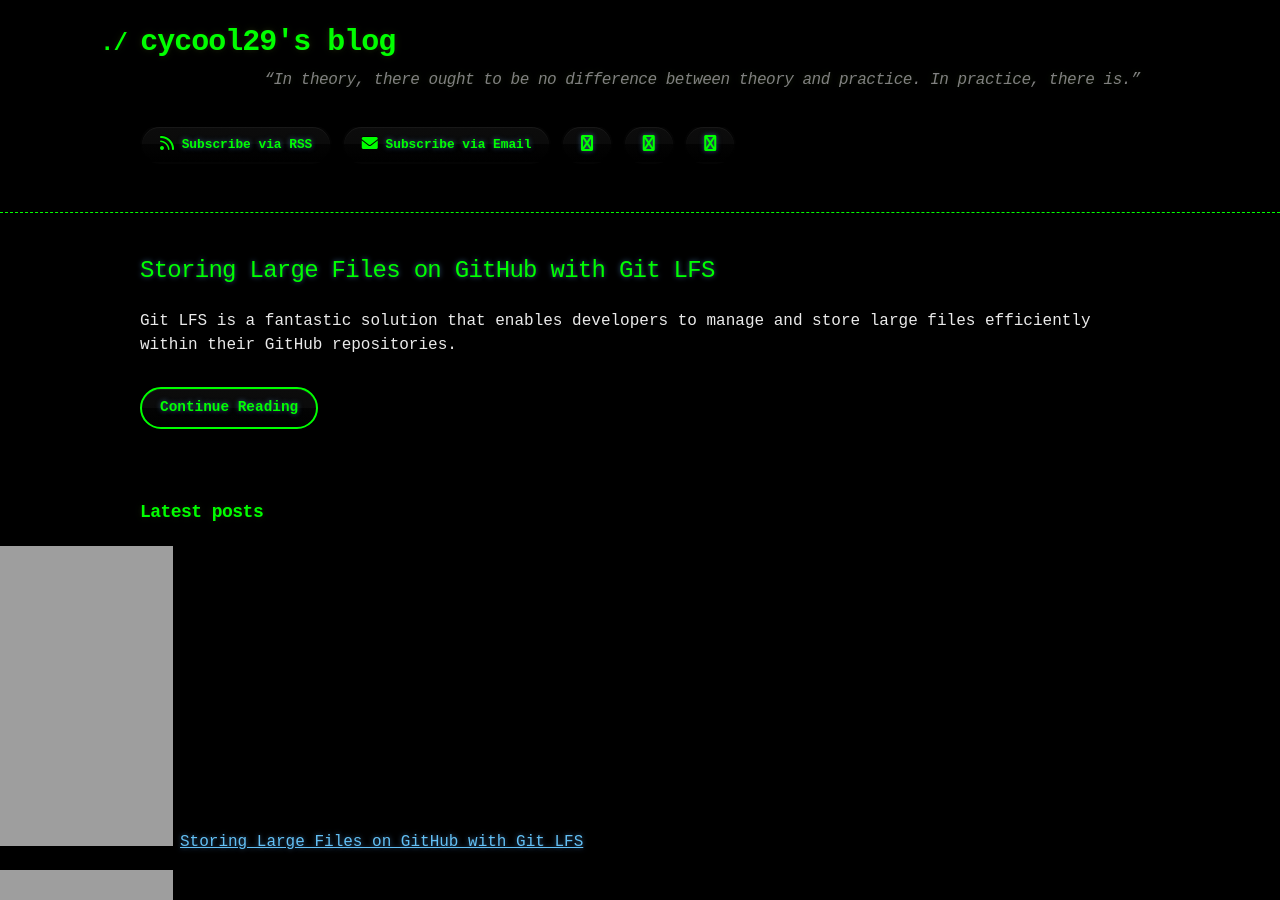
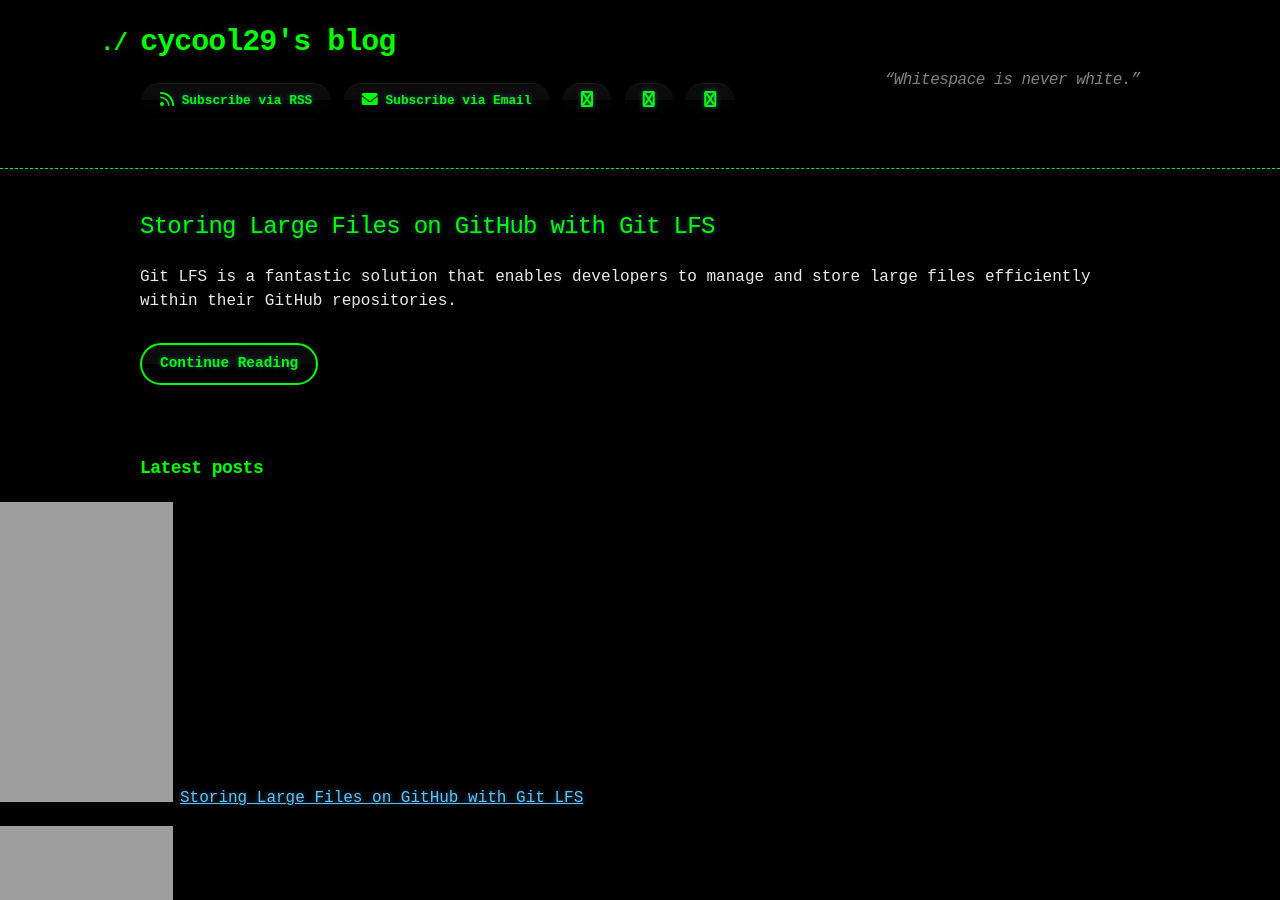
Before and after one commit to cycool29/cycool29.github.io, a Jekyll site: the page built from index.md, in a window 1280 px wide and 900 px high. Built offline with Jekyll 4.4.1, drawn with Linux system fonts in a browser that asks for light colours; a style sheet for code colours, icons or effects is not loaded.

Commit message:
Update quotes

```diff
--- a/_config.yml
+++ b/_config.yml
@@ -1,5 +1,5 @@
 title: cycool29's blog
-description: "“In theory, there ought to be no difference between theory and practice. In practice, there is.” "
+description: "“Whitespace is never white.” "
 bio: A high school student. Intermediate in Python, Git, Bash. Learning JavaScript. He/Him. "
 author: cycool29
 url: https://cycool29.github.io
```
